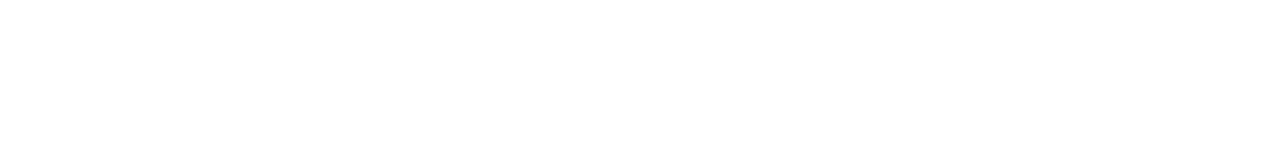
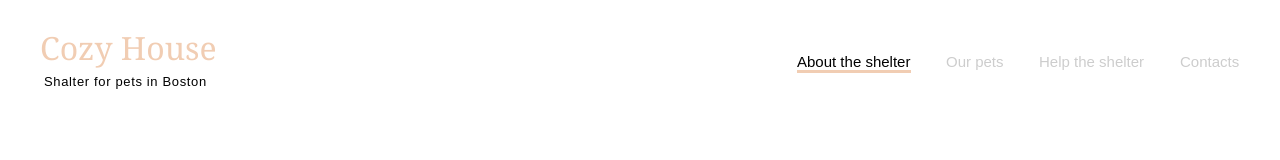
Before and after one commit to User44314/Shelter, a plain HTML site: page shelter/index.html in a window 1280 px wide. Drawn offline with Linux system fonts and the light colour scheme.

Commit message:
feat: add header with items ((Sat, Mar, 25, 2023 16:21:10 AM)

```diff
--- a/shelter/index.html
+++ b/shelter/index.html
@@ -1,12 +1,46 @@
 <!DOCTYPE html>
 <html lang="en">
+
 <head>
     <meta charset="UTF-8">
     <meta http-equiv="X-UA-Compatible" content="IE=edge">
     <meta name="viewport" content="width=device-width, initial-scale=1.0">
+    <link rel="stylesheet" href="./style.css">
     <title>Shelter</title>
 </head>
-<body>
 
+<body style="width: 1280px; height: 908px;">
+    <header>
+        <div class="logo">
+            <div class="title">
+                <div class="logo_title">Cozy House</div>
+            </div>
+            <div class="subtitile">
+                <div class="log_subtitile">Shalter for pets in Boston</div>
+            </div>
+        </div>
+        <div class="nav_menu">
+            <div class="link_active">
+                <div class="link">
+                    <p class="text">About the shelter</p>
+                </div>
+                <div class="border"></div>
+            </div>
+            <div class="link2">
+                <p class="text1">Our pets</p>
+            </div>
+             <div class="link3"><p class="text2">Help the shelter</p></div>
+            <div class="link4"><p class="text3">Contacts</p></div>
+        </div>
+    </header>
+    <div id="start_screen"></div>
+    <div id="about"></div>
+    <div id="pets"></div>
+    <div id="help"></div>
+    <div id="donation"></div>
+    <footer>
+
+    </footer>
 </body>
+
 </html>
--- a/shelter/style.css
+++ b/shelter/style.css
@@ -0,0 +1,194 @@
+header {
+    position: absolute;
+    width: 1200px;
+    height: 60px;
+    left: 40px;
+    top: 30px;
+}
+
+.logo {
+    position: absolute;
+    width: 184px;
+    height: 60px;
+    left: 0px;
+    top: 0px;
+}
+
+.title {
+    position: absolute;
+    width: 184px;
+    height: 35px;
+    left: 0px;
+    top: calc(50% - 35px/2 - 12.5px);
+}
+
+.logo_title {
+
+    font-family: 'Georgia';
+    font-style: normal;
+    font-weight: 400;
+    font-size: 32px;
+    line-height: 35px;
+    display: flex;
+    align-items: center;
+    letter-spacing: 6%;
+    color: #F1CDB3;
+    fill: solid;
+
+}
+
+.subtitile {
+    position: absolute;
+    width: 179px;
+    height: 15px;
+    left: 4px;
+    top: 45px;
+    /* top: calc(50% - 15px/2 + 22.5px); */
+}
+
+.log_subtitile {
+    font-family: 'Arial';
+    font-style: normal;
+    font-weight: 400;
+    font-size: 13px;
+    line-height: 14.95px;
+    display: flex;
+    align-items: center;
+    letter-spacing: 0.05em;
+    font-style: #FFFFFF;
+}
+
+.nav_menu {
+    width: 443px;
+    height: 27px;
+    left: 757px;
+    top: 16px;
+}
+
+.link_active {
+    width: 114px;
+    height: 27px;
+    top: 16px;
+    left: 757px;
+    flex-direction: column;
+    align-items: center;
+    padding: 0px;
+    position: absolute;
+    right: 329px;
+
+}
+
+.link {
+    display: flex;
+    flex-direction: column;
+    align-items: center;
+    padding: 0px;
+    gap: 10px;
+    width: 114px;
+    height: 24px;
+    flex: none;
+    order: 0;
+    flex-grow: 0;
+}
+
+.text {
+    width: 114px;
+    height: 24px;
+    font-family: 'Arial';
+    font-style: normal;
+    font-weight: 400;
+    font-size: 15px;
+    line-height: 16%;
+    /*  color: #FAFAFA; */
+    flex: none;
+    order: 0;
+    flex-grow: 0;
+}
+
+.border {
+    width: 114px;
+    height: 3px;
+    top: 24px;
+    background: #F1CDB3;
+    order: 1;
+    align-self: stretch;
+    flex-grow: 0;
+    flex: none;
+}
+
+.link2 {
+    position: absolute;
+    width: 58px;
+    height: 24px;
+    top: 16px;
+    left: 906px;
+    gap: 10px;
+
+    flex-direction: column;
+    align-items: center;
+    padding: 0px;
+    right: 236px;
+
+}
+
+.text1 {
+    left: 906px;
+    width: 58px;
+    height: 24px;
+    font-family: 'Arial';
+    font-weight: 400px;
+    font-size: 15px;
+    line-height: 16%;
+    color: #CDCDCD;
+}
+
+.link3 {
+    position: absolute;
+    width: 106px;
+    height: 24px;
+    left: 999px;
+    align-items: center;
+    padding: 0px;
+    gap: 10px;
+    width: 106px;
+    height: 24px;
+    right: 95px;
+    top: 16px;
+
+}
+
+.text2 {
+    width: 106px;
+    height: 24px;
+    font-family: 'Arial';
+    font-style: normal;
+    font-weight: 400px;
+    font-size: 15px;
+    line-height: 16%;
+    color: #cdcdcd;
+}
+
+.link4 {
+    position: absolute;
+    width: 60px;
+    height: 24px;
+    top: 16px;
+    left: 1140px;
+    gap: 10px;
+    flex-direction: column;
+    align-items: center;
+    padding: 0px;
+    right: 0px;
+
+}
+
+.text3 {
+    width: 60px;
+    height: 24px;
+    font-family: 'Arial';
+    font-style: normal;
+    font-weight: 400;
+    font-size: 15px;
+    line-height: 16%;
+    color: #CDCDCD;
+}
```
